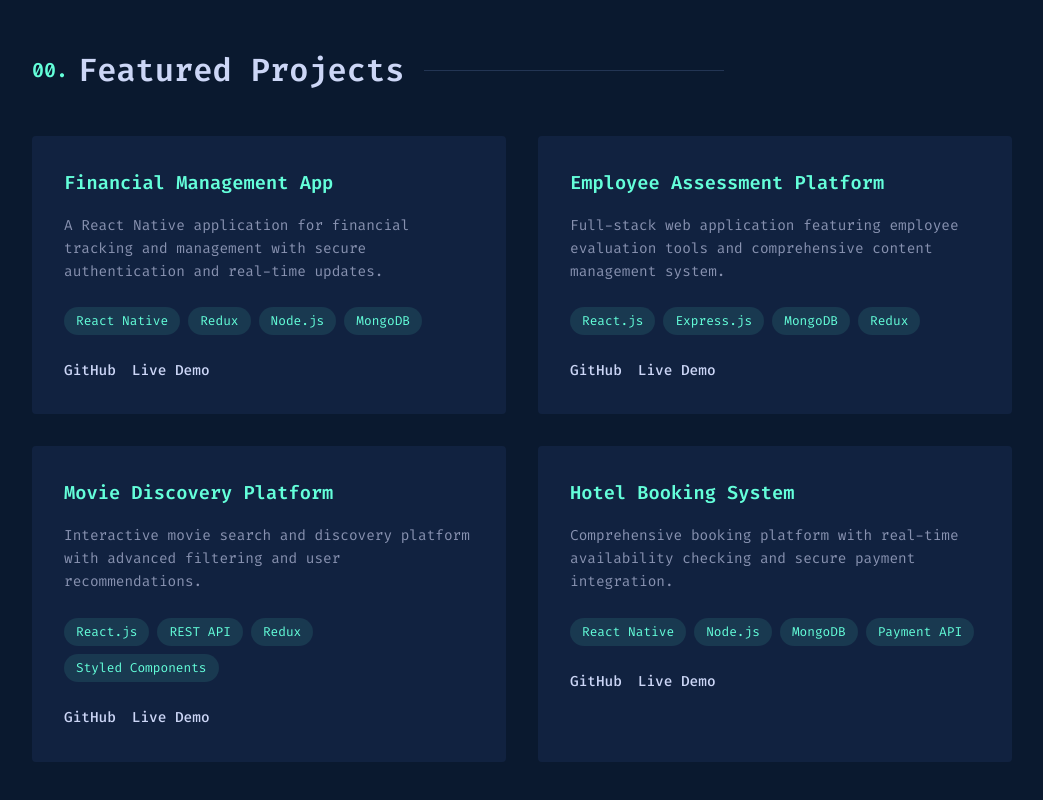
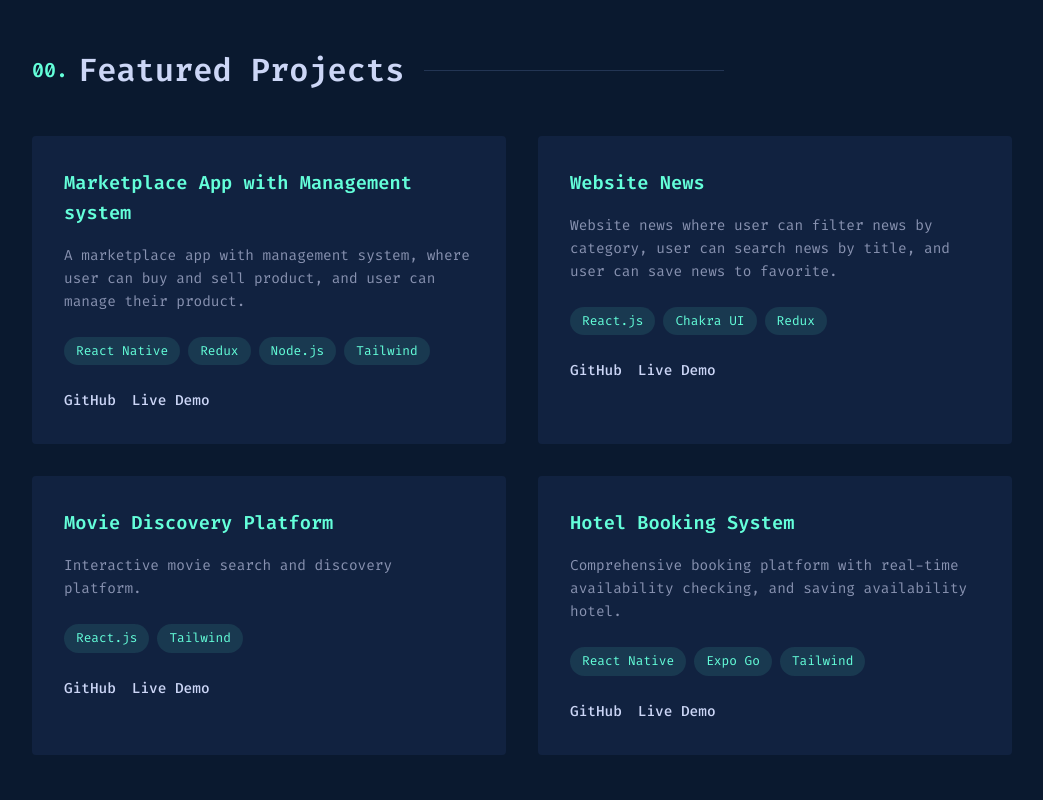
Before and after one commit to Penzslyr/portofolio, a React (Vite) app: page / in a window 1280 px wide. Shown: the part 3785-4585 px from the top of the page, without its empty margins (118-1161 px from the left). Built offline with nearby package versions, Linux system fonts and the light colour scheme.

Commit message:
update link project

```diff
--- a/src/App.jsx
+++ b/src/App.jsx
@@ -83,43 +83,42 @@ function App() {
 
   const projects = [
     {
-      title: "Financial Management App",
+      title: "Marketplace App with Management system",
       description:
-        "A React Native application for financial tracking and management with secure authentication and real-time updates.",
+        "A marketplace app with management system, where user can buy and sell product, and user can manage their product.",
       image: "/path-to-project-image.jpg",
-      tech: ["React Native", "Redux", "Node.js", "MongoDB"],
+      tech: ["React Native", "Redux", "Node.js", "Tailwind"],
       links: {
-        github: "https://github.com/yourusername/project",
-        live: "https://project-demo.com",
+        github: "https://github.com/Penzslyr/SIB_React_005_FP2",
+        live: "#",
       },
     },
     {
-      title: "Employee Assessment Platform",
+      title: "Website News ",
       description:
-        "Full-stack web application featuring employee evaluation tools and comprehensive content management system.",
-      tech: ["React.js", "Express.js", "MongoDB", "Redux"],
+        "Website news where user can filter news by category, user can search news by title, and user can save news to favorite.",
+      tech: ["React.js", "Chakra UI", "Redux"],
       links: {
-        github: "#",
+        github: "https://github.com/Penzslyr/SIB_React_005_FP1",
         live: "#",
       },
     },
     {
       title: "Movie Discovery Platform",
-      description:
-        "Interactive movie search and discovery platform with advanced filtering and user recommendations.",
-      tech: ["React.js", "REST API", "Redux", "Styled Components"],
+      description: "Interactive movie search and discovery platform.",
+      tech: ["React.js", "Tailwind"],
       links: {
-        github: "#",
+        github: "https://github.com/Penzslyr/SIB_React_005_FP4",
         live: "#",
       },
     },
     {
       title: "Hotel Booking System",
       description:
-        "Comprehensive booking platform with real-time availability checking and secure payment integration.",
-      tech: ["React Native", "Node.js", "MongoDB", "Payment API"],
+        "Comprehensive booking platform with real-time availability checking, and saving availability hotel.",
+      tech: ["React Native", "Expo Go", "Tailwind"],
       links: {
-        github: "#",
+        github: "https://github.com/Penzslyr/SIB_React_005_FP3",
         live: "#",
       },
     },
```
